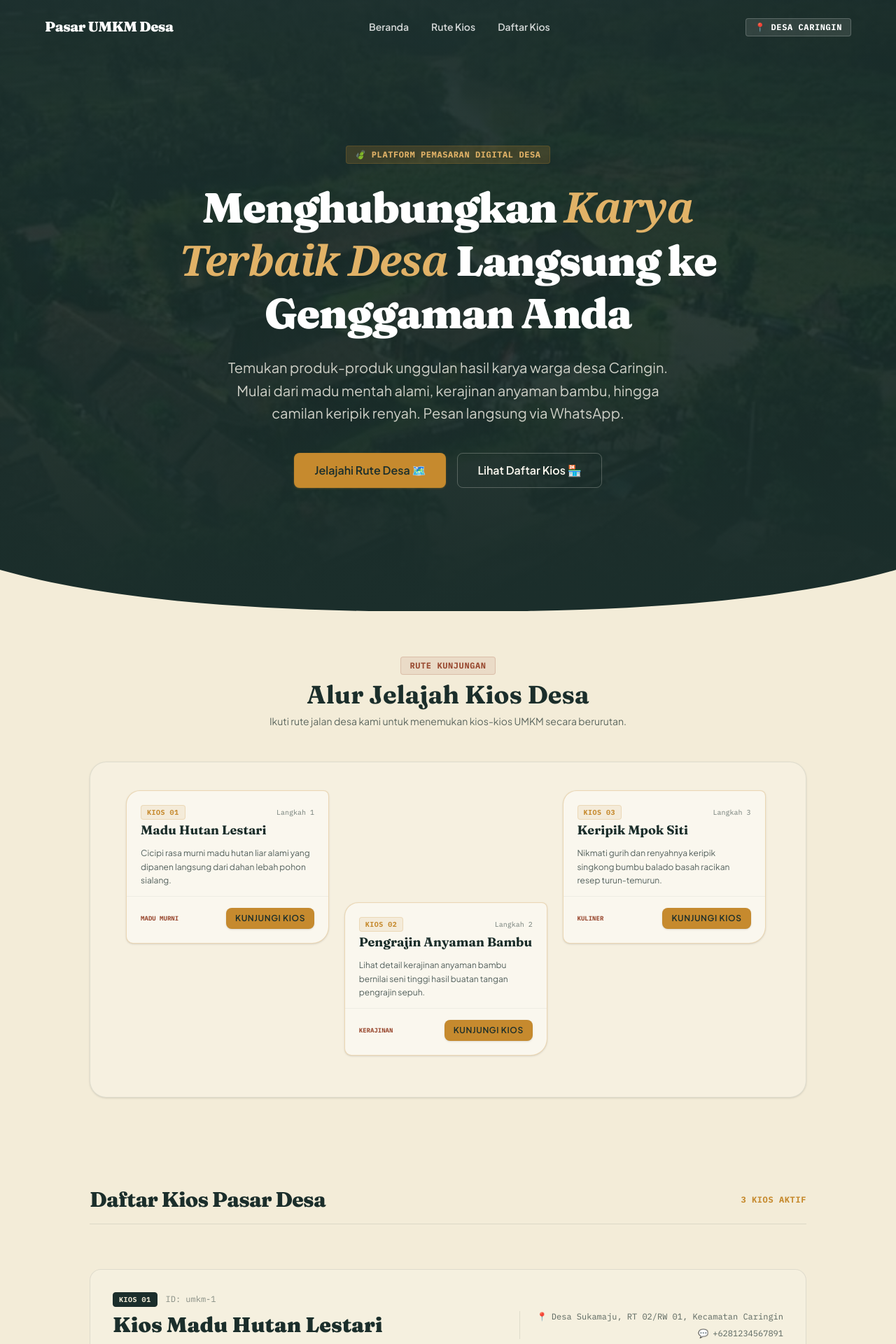
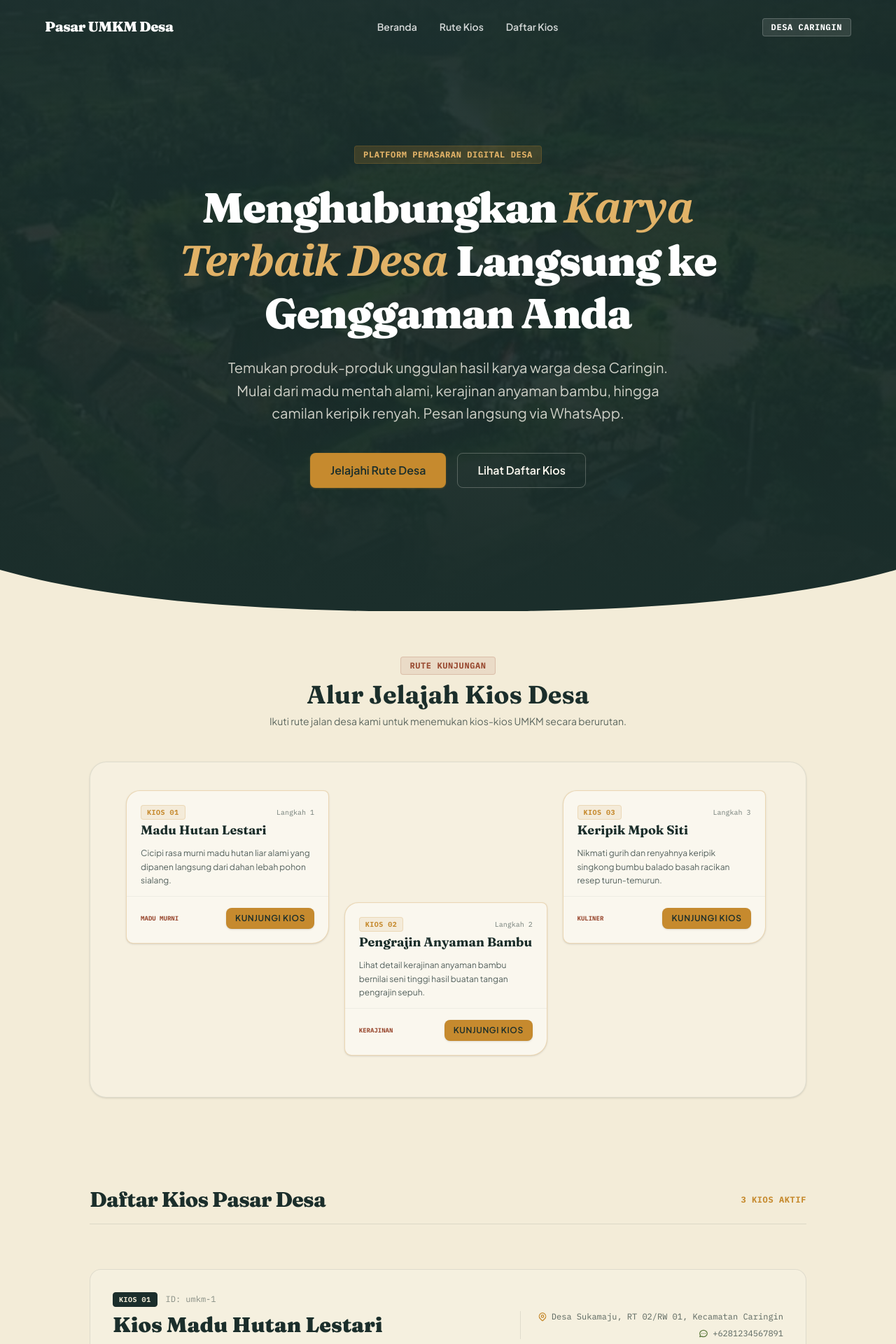
Before and after one commit to ahmadrofiussuud/umkmgo, a Next.js app: page / in a window 1280 px wide. Shown: the top 1920 px of the page at 70% size. Built offline with nearby package versions, Linux system fonts and the light colour scheme.

Commit message:
style: remove all emojis from hero, navbar, and kiosk cards, replacing location/whatsapp tags with clean SVG icons

```diff
--- a/app/globals.css
+++ b/app/globals.css
@@ -10,6 +10,20 @@
 body {
   background-color: var(--background);
   color: var(--foreground);
+  position: relative;
+}
+
+/* Tekstur Batik Halus pada Latar Belakang (Transparansi Rendah) */
+body::before {
+  content: "";
+  position: fixed;
+  inset: 0;
+  z-index: -50;
+  background-image: url("/images/batik_pattern.png");
+  background-repeat: repeat;
+  background-size: 160px 160px;
+  opacity: 0.018; /* 1.8% opacity - memberikan efek tekstur kertas batik tulis tanpa mengganggu kontras teks */
+  pointer-events: none;
 }
 
 /* Aksesibilitas: Hormati prefers-reduced-motion */
--- a/app/page.tsx
+++ b/app/page.tsx
@@ -27,7 +27,7 @@ export default function Home() {
         </div>
         <div>
           <Badge variant="outline" size="md" className="bg-white/10 text-white border-white/20">
-            📍 Desa Caringin
+            Desa Caringin
           </Badge>
         </div>
       </nav>
@@ -47,9 +47,9 @@ export default function Home() {
           <Badge
             variant="primary"
             size="md"
-            className="mb-6 bg-ochre/20 text-ochre-light border border-ochre-light/20 flex items-center gap-1.5"
+            className="mb-6 bg-ochre/20 text-ochre-light border border-ochre-light/20 flex items-center"
           >
-            🍃 Platform Pemasaran Digital Desa
+            Platform Pemasaran Digital Desa
           </Badge>
           <h1 className="font-display text-4xl sm:text-5xl md:text-6xl font-black tracking-tight max-w-4xl leading-tight text-white">
             Menghubungkan <span className="text-ochre-light italic font-serif">Karya Terbaik Desa</span> Langsung ke Genggaman Anda
@@ -61,7 +61,7 @@ export default function Home() {
           <div className="flex flex-col sm:flex-row gap-4 mt-10 w-full sm:w-auto justify-center">
             <a href="#peta-rute" className="w-full sm:w-auto">
               <Button variant="primary" size="lg" className="w-full shadow-lg shadow-ochre/25">
-                Jelajahi Rute Desa 🗺️
+                Jelajahi Rute Desa
               </Button>
             </a>
             <a href="#daftar-kios" className="w-full sm:w-auto">
@@ -70,7 +70,7 @@ export default function Home() {
                 size="lg"
                 className="w-full !text-paper-light border border-paper-light/25 hover:!bg-paper-light/10 focus-visible:!ring-paper-light transition-all"
               >
-                Lihat Daftar Kios 🏪
+                Lihat Daftar Kios
               </Button>
             </a>
           </div>
@@ -357,11 +357,16 @@ export default function Home() {
                 </div>
                 <div className="flex flex-col items-start md:items-end justify-center font-mono text-xs text-ink/70 gap-2 border-t md:border-t-0 md:border-l border-ink/10 pt-4 md:pt-0 md:pl-6 shrink-0">
                   <div className="flex items-center gap-1.5">
-                    <span className="text-ochre">📍</span>
+                    <svg className="w-3.5 h-3.5 text-ochre shrink-0" fill="none" stroke="currentColor" strokeWidth="2.2" viewBox="0 0 24 24">
+                      <path strokeLinecap="round" strokeLinejoin="round" d="M17.657 16.657L13.414 20.9a1.998 1.998 0 01-2.827 0l-4.244-4.243a8 8 0 1111.314 0z" />
+                      <path strokeLinecap="round" strokeLinejoin="round" d="M15 11a3 3 0 11-6 0 3 3 0 016 0z" />
+                    </svg>
                     <span>{umkm.lokasi}</span>
                   </div>
                   <div className="flex items-center gap-1.5">
-                    <span className="text-leaf">💬</span>
+                    <svg className="w-3.5 h-3.5 text-leaf shrink-0" fill="none" stroke="currentColor" strokeWidth="2.2" viewBox="0 0 24 24">
+                      <path strokeLinecap="round" strokeLinejoin="round" d="M8 12h.01M12 12h.01M16 12h.01M21 12c0 4.418-4.03 8-9 8a9.863 9.863 0 01-4.255-.949L3 20l1.395-3.72C3.512 15.042 3 13.574 3 12c0-4.418 4.03-8 9-8s9 3.582 9 8z" />
+                    </svg>
                     <span>+{umkm.nomorWhatsApp}</span>
                   </div>
                 </div>
```
Also changed, not shown: public/images/batik_pattern.png (added).
